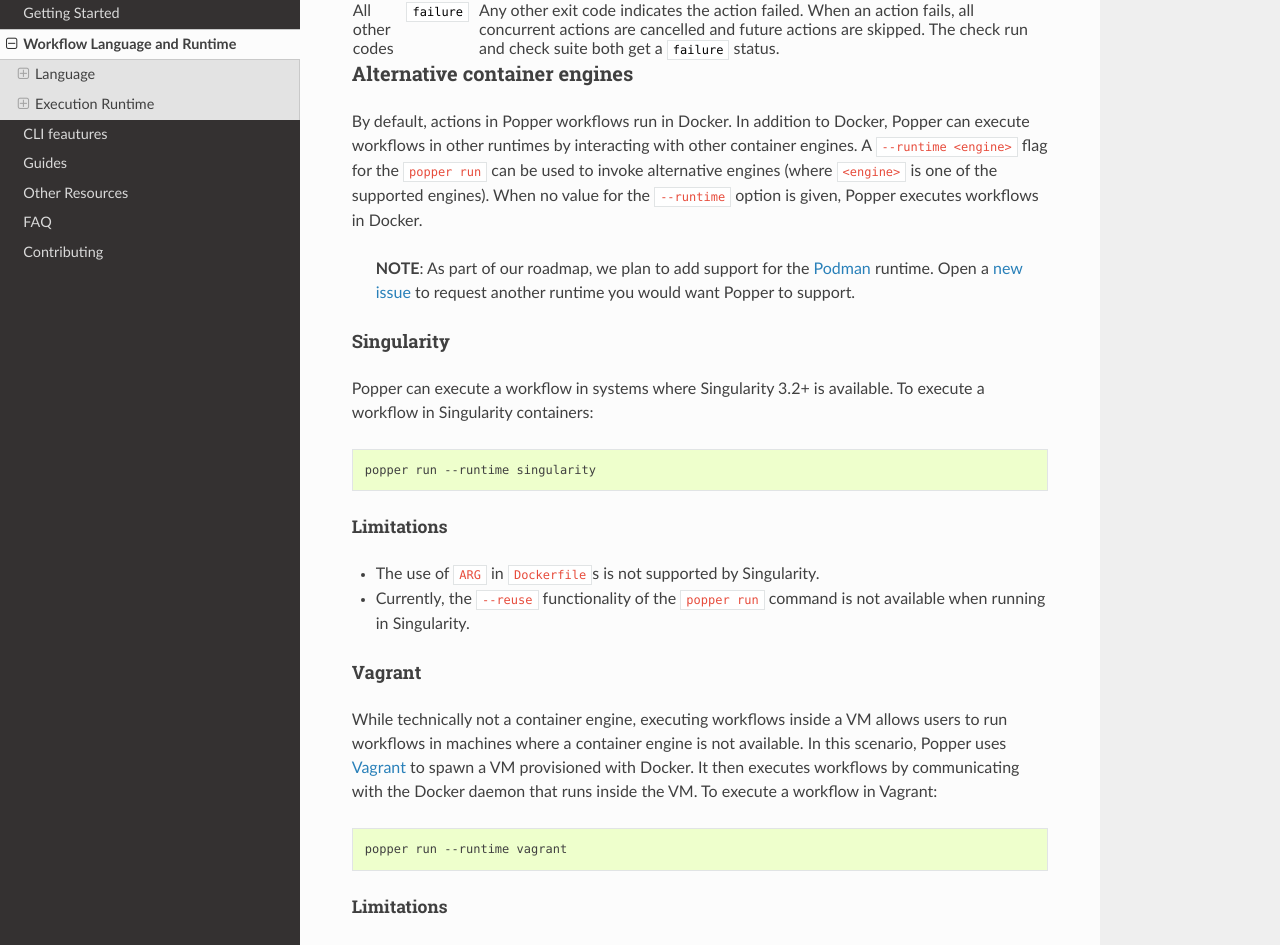
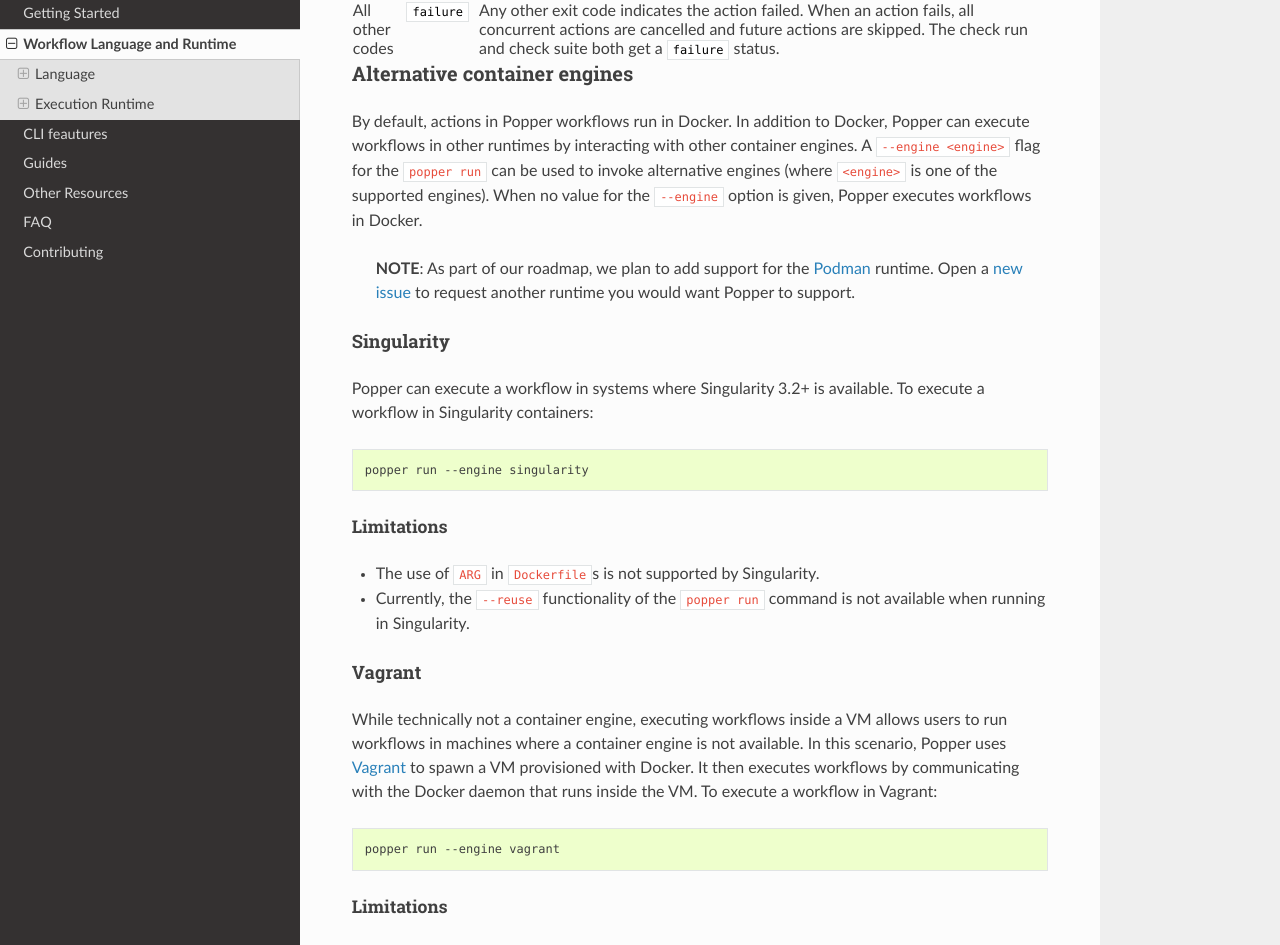
Before and after one commit to getpopper/popper, a Sphinx documentation site: the page built from docs/sections/gha_workflows.md, in a window 1280 px wide and 1400 px high, scrolled down 4300 px. Shown: the part 120-1065 px from the top of the window. Built offline with Sphinx 7.4.7 and the Read the Docs theme 2.0.0, drawn with Linux system fonts in a browser that asks for light colours.

Commit message:
renames --runtime to --engine (#769)
fixes #755

Co-authored-by: ashadhaz <31363698+ashadhaz@users.noreply.github.com>

````diff
--- a/docs/sections/gha_workflows.md
+++ b/docs/sections/gha_workflows.md
@@ -370,10 +370,10 @@
 
 By default, actions in Popper workflows run in Docker. In addition to
 Docker, Popper can execute workflows in other runtimes by interacting
-with other container engines. A `--runtime <engine>` flag for the
+with other container engines. A `--engine <engine>` flag for the
 `popper run` can be used to invoke alternative engines (where
 `<engine>` is one of the supported engines). When no value for the
-`--runtime` option is given, Popper executes workflows in Docker.
+`--engine` option is given, Popper executes workflows in Docker.
 
 > **NOTE**: As part of our roadmap, we plan to add support for the
 > [Podman](https://podman.io/) runtime. Open a [new
@@ -386,7 +386,7 @@
 available. To execute a workflow in Singularity containers:
 
 ```bash
-popper run --runtime singularity
+popper run --engine singularity
 ```
 
 ##### Limitations
@@ -405,7 +405,7 @@
 execute a workflow in Vagrant:
 
 ```bash
-popper run --runtime vagrant
+popper run --engine vagrant
 ```
 
 [vagrant]: https://vagrantup.com/
````
Also changed, not shown: .travis.yml, 15 other files.
